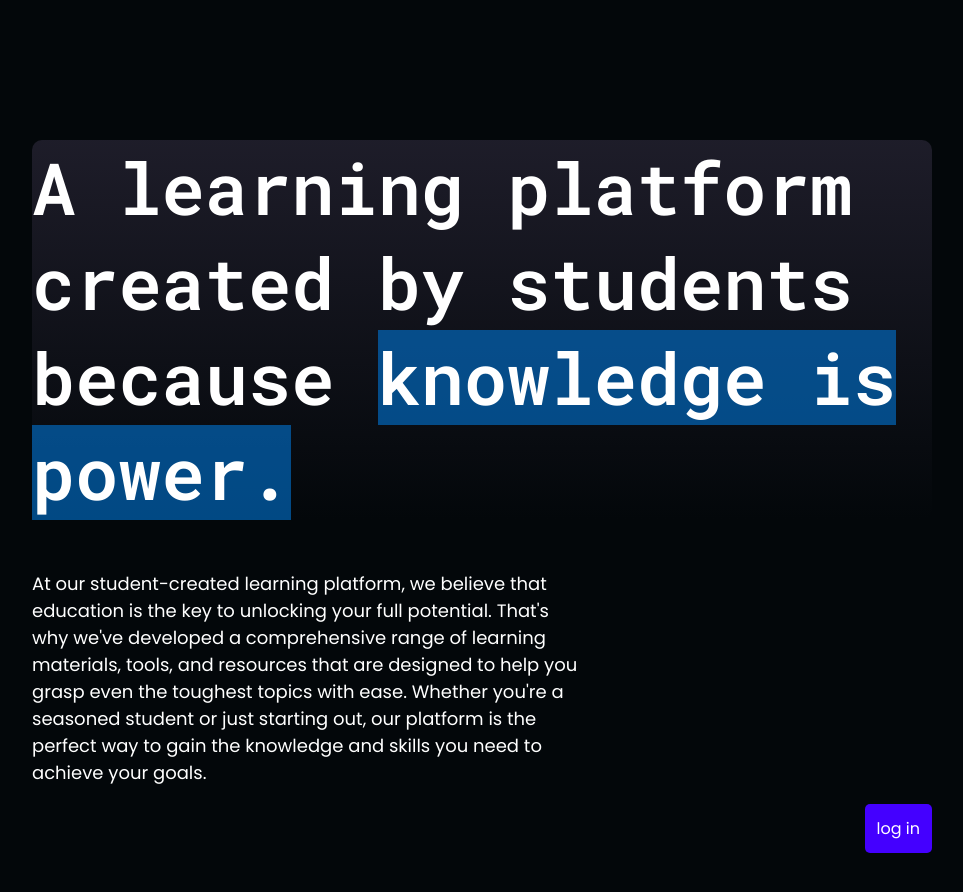
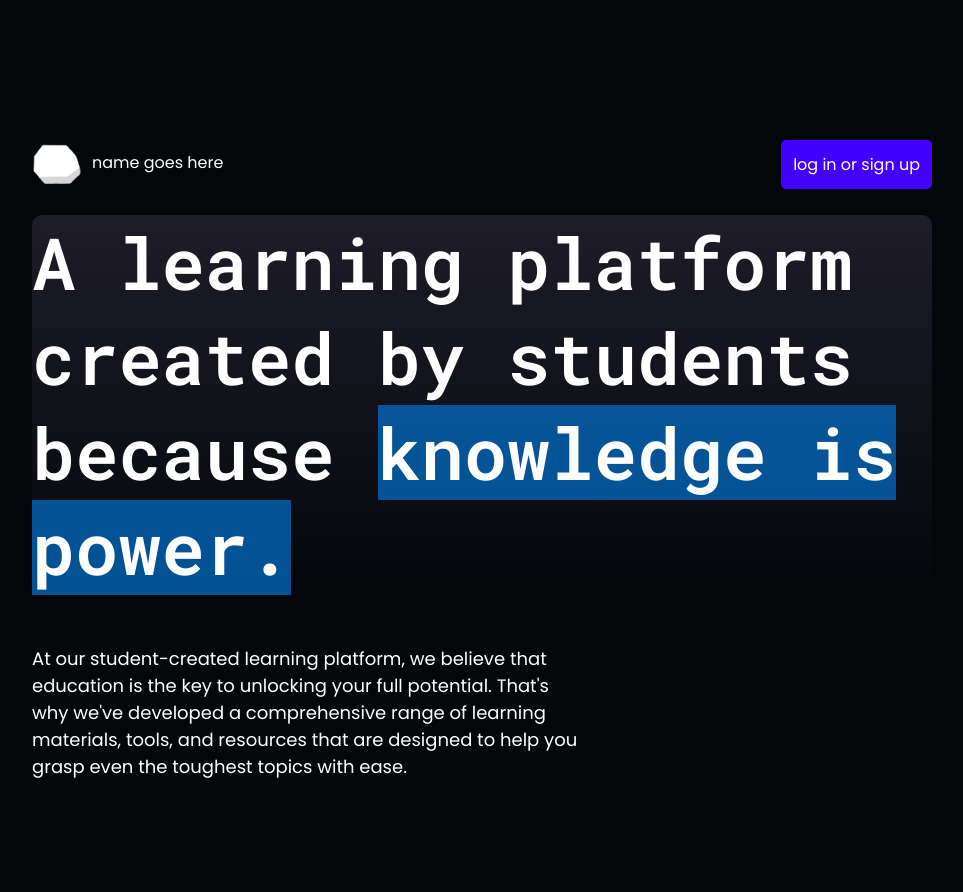
Before and after one commit to qzzwoo/namegoeshere, a plain HTML site: page index.html in a window 1280 px wide. Shown: the whole page, without its empty margins (158-1121 px from the left). Drawn offline with Linux system fonts and the light colour scheme.

Commit message:
Update index.html

```diff
--- a/index.html
+++ b/index.html
@@ -1,7 +1,7 @@
 <!DOCTYPE html>
 <html lang="en">
 <head>
-	<title>Name Goes Here</title>
+	<title>name goes here</title>
 
 	<link rel="icon" href="images/newicon.png" type="image/png">
 	<link rel="stylesheet" type="text/css" href="unist.css" />
@@ -21,11 +21,13 @@
 <body>
 
 	<div class="wrapper">
-		<h1 class="main_h1">A learning platform created by students because <em style="background-color: #0076d798; font-style: normal;">knowledge is power.</em></h1>
-
-		<p class="tagline">At our student-created learning platform, we believe that education is the key to unlocking your full potential. That's why we've developed a comprehensive range of learning materials, tools, and resources that are designed to help you grasp even the toughest topics with ease. Whether you're a seasoned student or just starting out, our platform is the perfect way to gain the knowledge and skills you need to achieve your goals.</p>
-
-		<a href="#" class="login">log in</a>
+		<div class="top_nav">
+			<img src="images/newicon.png" alt="image" class="icon">
+			<p class="main_title"> name goes here </p>
+			<a href="#" class="login"> log in or sign up </a>
+		</div>
+		<h1 class="main_h1">A learning platform created by students because <em style="background-color: #0076d7ab; font-style: normal;">knowledge is power.</em></h1>
+		<p class="tagline">At our student-created learning platform, we believe that education is the key to unlocking your full potential. That's why we've developed a comprehensive range of learning materials, tools, and resources that are designed to help you grasp even the toughest topics with ease.</p>
 	</div>
 
 </html>
```
